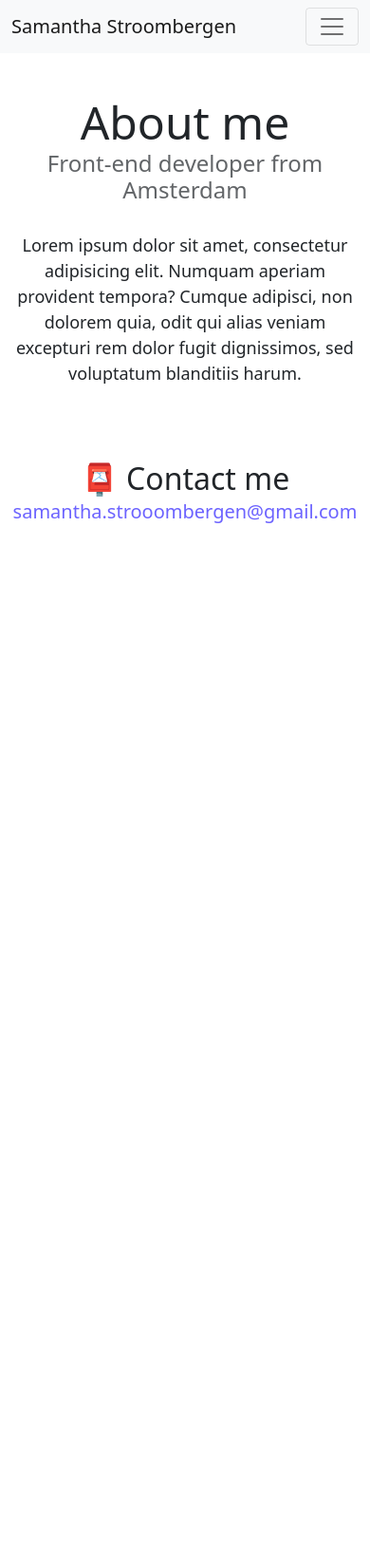
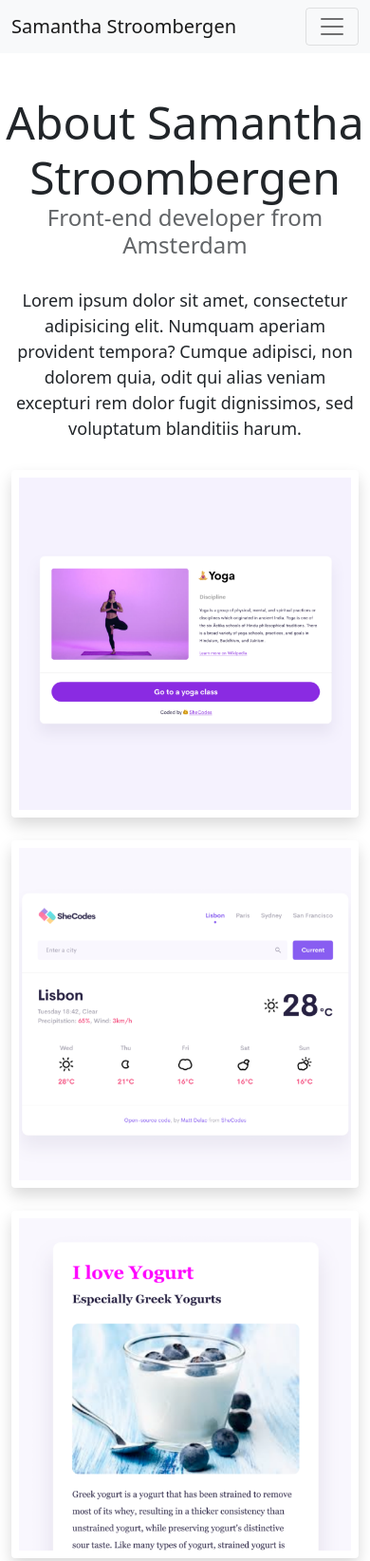
Before and after one commit to Samantha90s/advances-tools-homework, a plain HTML site: page about.html in a window 390 px wide. Shown: the top 1644 px of the page at 95% size. Before the commit the page ends 844 px from the top, so only its background shows below. Drawn offline with nearby package versions, Linux system fonts and the light colour scheme.

Commit message:
Improvements SEO and responsiveness

```diff
--- a/about.html
+++ b/about.html
@@ -4,6 +4,10 @@
     <meta charset="UTF-8" />
     <meta http-equiv="X-UA-Compatible" content="IE=edge" />
     <meta name="viewport" content="width=device-width, initial-scale=1.0" />
+    <meta
+      name="description"
+      content="Learn more about or contact Samantha Stroombergen."
+    />
     <link
       href="https://cdn.jsdelivr.net/npm/bootstrap@5.0.0-beta2/dist/css/bootstrap.min.css"
       rel="stylesheet"
@@ -48,7 +52,7 @@
         </div>
       </div>
     </nav>
-    <h1 class="text-center">About me</h1>
+    <h1 class="text-center">About Samantha Stroombergen</h1>
     <h3 class="text-center">Front-end developer from Amsterdam</h3>
     <div class="about-paragraphs text-center">
       <p>
@@ -61,13 +65,25 @@
     <div class="container">
       <div class="row">
         <div class="col-sm-4">
-          <img src="images/yoga.png" class="img-fluid p-2 shadow rounded" />
+          <img
+            src="images/yoga.png"
+            class="img-fluid p-2 shadow rounded img-about"
+            alt="Yoga project preview"
+          />
         </div>
         <div class="col-sm-4">
-          <img src="images/weather.png" class="img-fluid p-2 shadow rounded" />
+          <img
+            src="images/weather.png"
+            class="img-fluid p-2 shadow rounded img-about"
+            alt="Weather project preview"
+          />
         </div>
         <div class="col-sm-4">
-          <img src="images/yogurt.png" class="img-fluid p-2 shadow rounded" />
+          <img
+            src="images/yogurt.png"
+            class="img-fluid p-2 shadow rounded img-about"
+            alt="Yogurt project preview"
+          />
         </div>
       </div>
     </div>
--- a/style.css
+++ b/style.css
@@ -107,8 +107,12 @@ p {
     text-align: center;
   }
 
-  img {
+  .img-home {
     display: none;
+  }
+
+  .img-about {
+    margin-bottom: 24px;
   }
 
   .name {
```
Also changed, not shown: index.html (+16 -4 lines).
